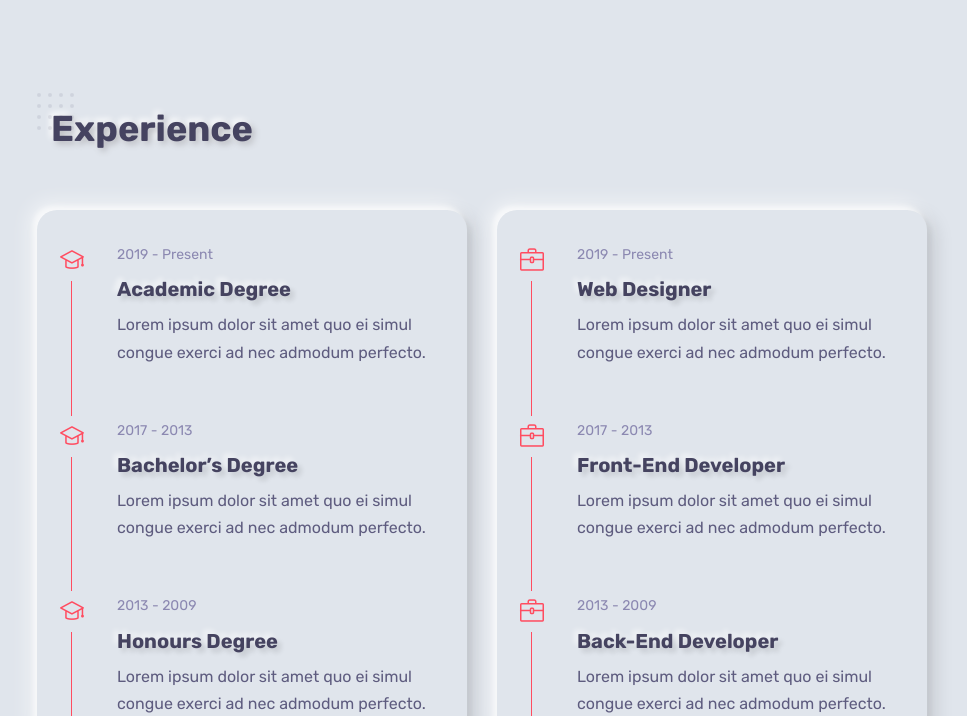
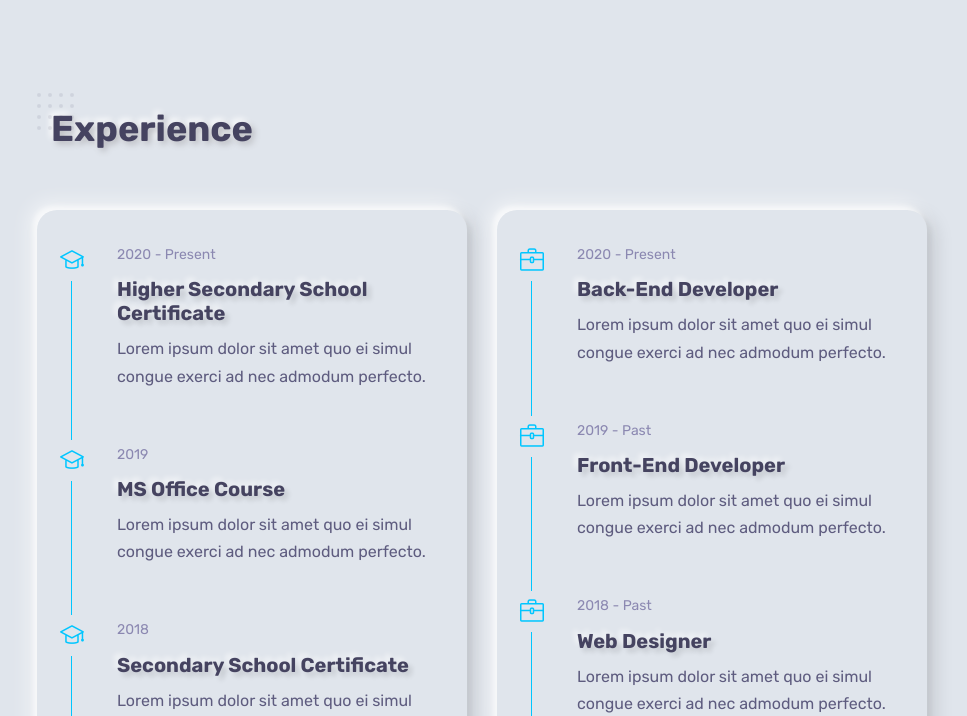
Before and after one commit to mrlaboratory/mrlaboratory.github.io, a plain HTML site: page index.html in a window 1280 px wide. Shown: the part 2084-2800 px from the top of the page, without its empty margins (303-1270 px from the left). Drawn offline with Linux system fonts and the light colour scheme; animation ran at ten frames a second; files whose address does not match are found by name.

Commit message:
add more code in this day

```diff
--- a/css/style.css
+++ b/css/style.css
@@ -532,17 +532,17 @@ header.desktop-header-1.light {
   background: #e0e5ec;
 }
 header.desktop-header-1.light .vertical-menu li .nav-link.active {
-  color: #FF4C60;
+  color: #00c6ff;
   text-shadow: 3px 3px 6px #b8b9be, -3px -3px 6px #fff;
 }
 header.desktop-header-1.light .vertical-menu li a {
   color: #353353;
 }
 header.desktop-header-1.light .vertical-menu li a:hover {
-  color: #FF4C60;
+  color: #00c6ff;
 }
 header.desktop-header-1.light .vertical-menu li i {
-  color: #FF4C60;
+  color: #00c6ff;
 }
 
 header.desktop-header-2 {
@@ -2181,7 +2181,7 @@ body.dark .blog-page-section .blog-single {
   background: #e0e5ec;
   font-family: "simple-line-icons";
   font-size: 24px;
-  color: #FF4C60;
+  color: #00c6ff;
   position: absolute;
   left: -7px;
   top: 0;
@@ -2193,7 +2193,7 @@ body.dark .blog-page-section .blog-single {
   background: #e0e5ec;
   font-family: "simple-line-icons";
   font-size: 24px;
-  color: #FF4C60;
+  color: #00c6ff;
   position: absolute;
   left: -7px;
   top: 0;
@@ -2222,7 +2222,7 @@ body.dark .blog-page-section .blog-single {
 .timeline span.line {
   position: absolute;
   width: 1px;
-  background-color: #FF4C60;
+  background-color: #00c6ff;
   top: 30px;
   bottom: 30px;
   left: 34px;
--- a/index.html
+++ b/index.html
@@ -127,9 +127,10 @@
 					<li class="list-inline-item"><a target="_blank" href="https://twitter.com/mrlaboratory2"><i class="fab fa-twitter"></i></a></li>
 					<li class="list-inline-item"><a target="_blank" href="https://www.instagram.com/mrlaboratorypro/"><i class="fab fa-instagram"></i></a></li>
 					<li class="list-inline-item"><a target="_blank" href="https://www.linkedin.com/in/mrlaboratory/"><i class="fab fa-linkedin"></i></a></li>
-					<li class="list-inline-item"><a target="_blank" href="#"><i class="fab fa-pinterest-p"></i></a></li>
-					<li class="list-inline-item"><a target="_blank" href="#"><i class="fab fa-behance"></i></a></li>
-					<li class="list-inline-item"><a target="_blank" href="#"><i class="fab fa-dribbble"></i></a></li>
+					<li class="list-inline-item"><a target="_blank" href="https://www.pinterest.com/mrlaboratory"><i class="fab fa-pinterest-p"></i></a></li>
+					<li class="list-inline-item"><a target="_blank" href="https://www.m.me/mdmijanurrahaman.mr"><i class="fab fa-facebook-messenger"></i></a></li>
+					<li class="list-inline-item"><a target="_blank" href="https://wa.me/8801854650673"><i class="fab fa-whatsapp"></i></a></li>
+					<li class="list-inline-item"><a target="_blank" href="https://www.mrlaboratory.com"><i class="fab fa-dribbble"></i></a></li>
 				</ul>
 
 				<!-- buttons mrlaboratory -->
@@ -383,8 +384,8 @@
 						<!-- timeline item -->
 						<div class="timeline-container wow fadeInUp">
 							<div class="content">
-								<span class="time">2019 - Present</span>
-								<h3 class="title">Academic Degree</h3>
+								<span class="time">2020 - Present</span>
+								<h3 class="title">Higher Secondary School Certificate</h3>
 								<p>Lorem ipsum dolor sit amet quo ei simul congue exerci ad nec admodum perfecto.</p>
 							</div>
 						</div>
@@ -392,8 +393,8 @@
 						<!-- timeline item -->
 						<div class="timeline-container wow fadeInUp" data-wow-delay="0.2s">
 							<div class="content">
-								<span class="time">2017 - 2013</span>
-								<h3 class="title">Bachelor’s Degree</h3>
+								<span class="time">2019</span>
+								<h3 class="title">MS Office Course</h3>
 								<p>Lorem ipsum dolor sit amet quo ei simul congue exerci ad nec admodum perfecto.</p>
 							</div>
 						</div>
@@ -401,8 +402,8 @@
 						<!-- timeline item -->
 						<div class="timeline-container wow fadeInUp" data-wow-delay="0.4s">
 							<div class="content">
-								<span class="time">2013 - 2009</span>
-								<h3 class="title">Honours Degree</h3>
+								<span class="time">2018</span>
+								<h3 class="title">Secondary School Certificate</h3>
 								<p>Lorem ipsum dolor sit amet quo ei simul congue exerci ad nec admodum perfecto.</p>
 							</div>
 						</div>
@@ -425,8 +426,8 @@
 						<!-- timeline item -->
 						<div class="timeline-container wow fadeInUp">
 							<div class="content">
-								<span class="time">2019 - Present</span>
-								<h3 class="title">Web Designer</h3>
+								<span class="time">2020 - Present</span>
+								<h3 class="title">Back-End Developer</h3>
 								<p>Lorem ipsum dolor sit amet quo ei simul congue exerci ad nec admodum perfecto.</p>
 							</div>
 						</div>
@@ -434,7 +435,7 @@
 						<!-- timeline item -->
 						<div class="timeline-container wow fadeInUp" data-wow-delay="0.2s">
 							<div class="content">
-								<span class="time">2017 - 2013</span>
+								<span class="time">2019 - Past </span>
 								<h3 class="title">Front-End Developer</h3>
 								<p>Lorem ipsum dolor sit amet quo ei simul congue exerci ad nec admodum perfecto.</p>
 							</div>
@@ -443,8 +444,8 @@
 						<!-- timeline item -->
 						<div class="timeline-container wow fadeInUp" data-wow-delay="0.4s">
 							<div class="content">
-								<span class="time">2013 - 2009</span>
-								<h3 class="title">Back-End Developer</h3>
+								<span class="time">2018 - Past</span>
+								<h3 class="title">Web Designer</h3>
 								<p>Lorem ipsum dolor sit amet quo ei simul congue exerci ad nec admodum perfecto.</p>
 							</div>
 						</div>
@@ -538,7 +539,7 @@
 
 				<!-- portfolio item -->
 				<div class="col-md-4 col-sm-6 grid-item branding">
-					<a href="#" class="work-video">
+					<a href="https://mrlaboratory.github.io/the-best-blogger-template/" class="work-video">
 						<div class="portfolio-item rounded shadow-dark">
 							<div class="details">
 								<span class="term">Branding</span>
```
